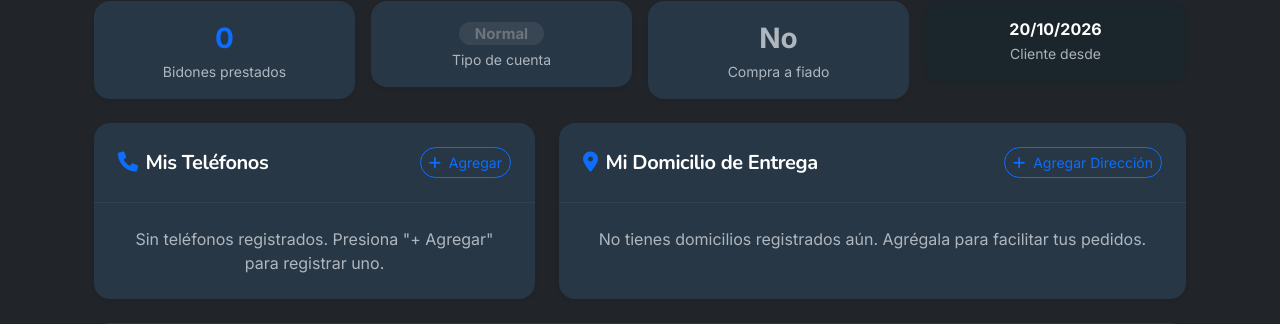
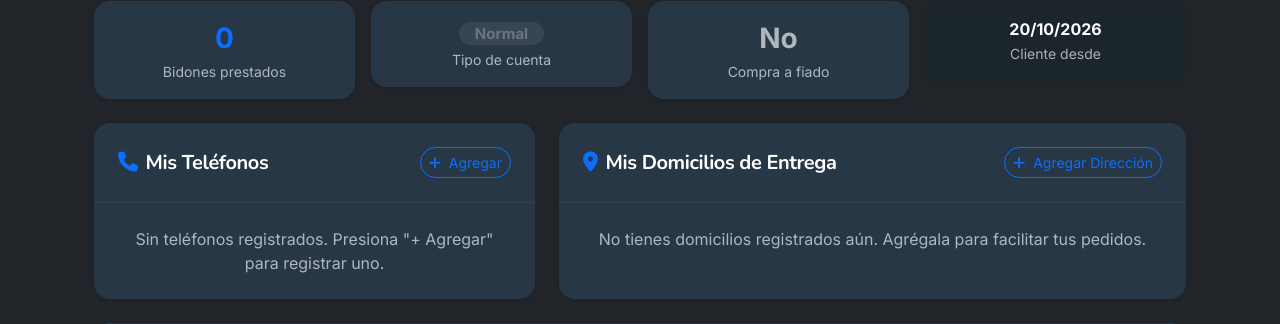
Before and after one commit to fiorellaailenfioravanti-eng/distribuidora-3.0, a Django app: page /clientes/mi-perfil/ in a window 1280 px wide. Shown: the part 291-615 px from the top of the page. Run offline with Django 5.2, Linux system fonts and the light colour scheme; the visitor is signed in with stand-in values (Sample User, id 1); data comes from the database, SQL or seed files in the repository; data that the repository does not hold is empty.

Commit message:
fix(clientes): «Mis domicilios» siempre ofrece agregar dirección (A-D4)
Co-Authored-By: Claude Opus 5.5 <noreply@anthropic.com>

```diff
--- a/templates/clientes/mi_perfil_cliente.html
+++ b/templates/clientes/mi_perfil_cliente.html
@@ -160,19 +160,12 @@
             <div class="card border-0 shadow-sm rounded-4 surface-card h-100">
                 <div
                     class="card-header bg-transparent border-bottom p-4 d-flex justify-content-between align-items-center">
-                    <h5 class="fw-bold mb-0 text-white"><i class="fa-solid fa-location-dot me-2 text-primary"></i>Mi
-                        Domicilio de Entrega</h5>
-                    {% if direcciones %}
-                    <a href="{% url 'apps.clientes:editar_direccion' direcciones.0.pk %}"
-                        class="btn btn-sm btn-outline-primary rounded-pill">
-                        <i class="fas fa-pen me-1"></i> Editar Dirección
-                    </a>
-                    {% else %}
+                    <h5 class="fw-bold mb-0 text-white"><i class="fa-solid fa-location-dot me-2 text-primary"></i>Mis
+                        Domicilios de Entrega</h5>
                     <a href="{% url 'apps.clientes:agregar_direccion' cliente.pk %}?next={% url 'apps.clientes:mi_perfil' %}"
                         class="btn btn-sm btn-outline-primary rounded-pill">
                         <i class="fas fa-plus me-1"></i> Agregar Dirección
                     </a>
-                    {% endif %}
                 </div>
                 <div class="card-body p-0">
                     {% if direcciones %}
```
